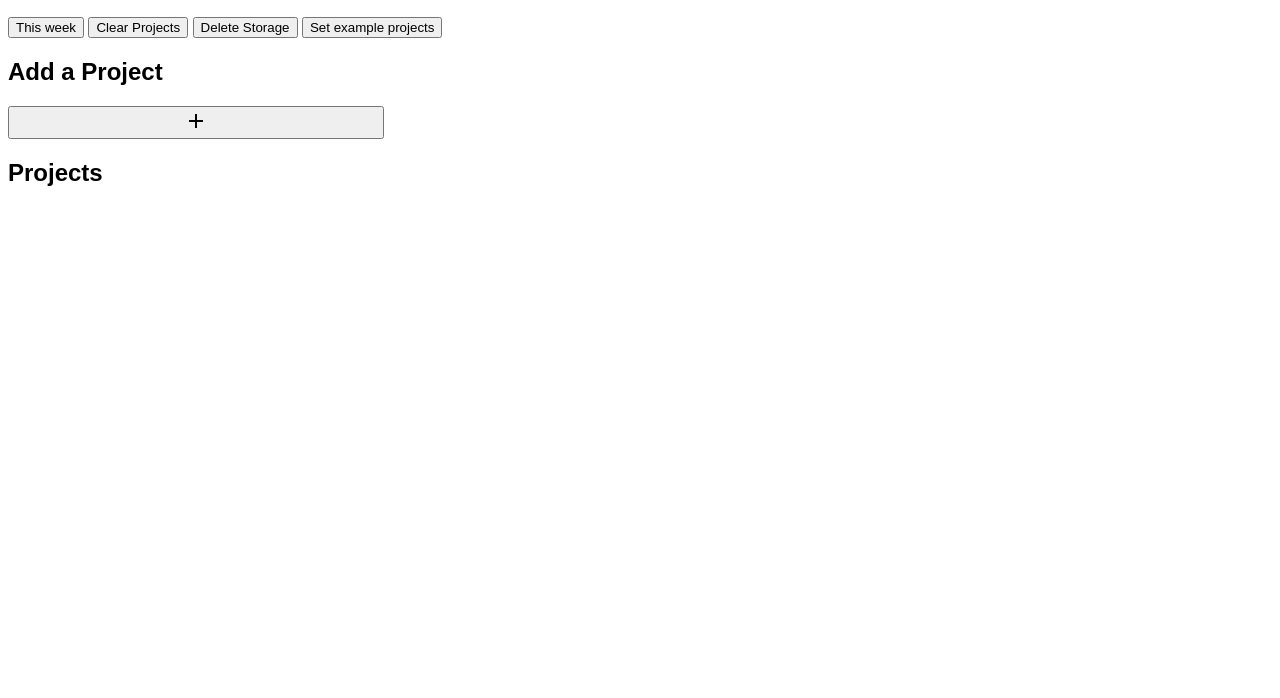
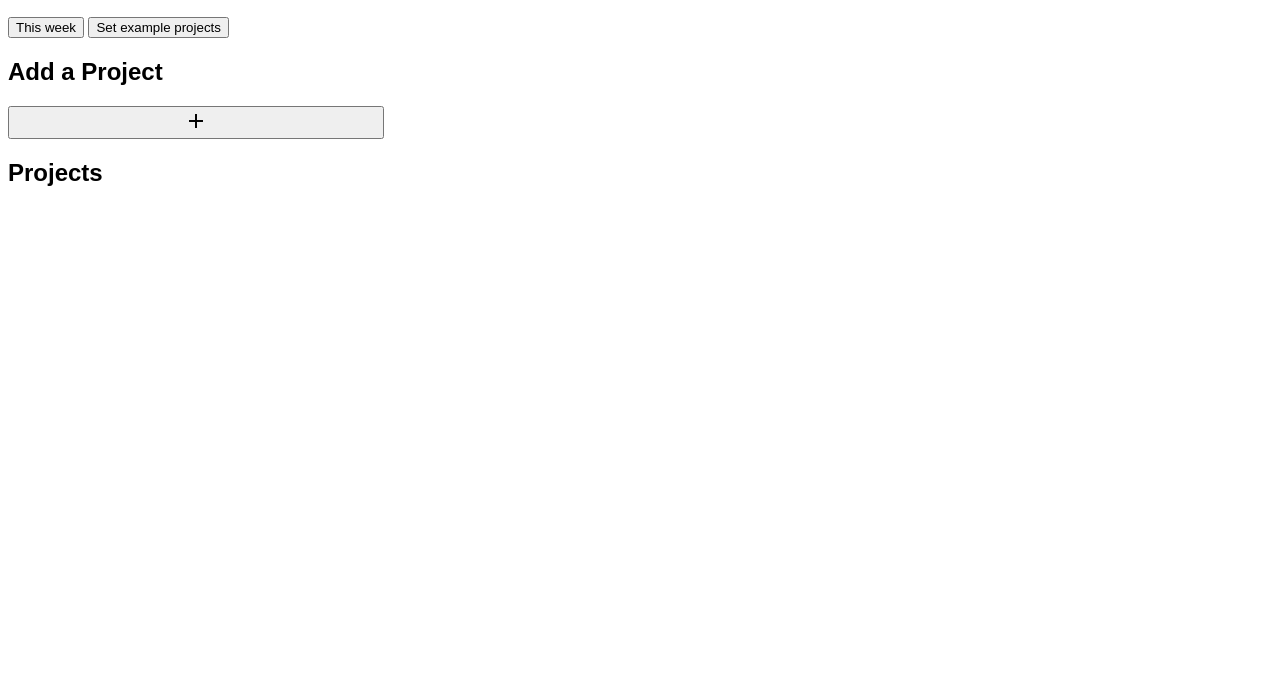
Before and after one commit to BorisKarl/todo, a website built with webpack: page dist/index.html in a window 1280 px wide. Shown: the part 102-800 px from the top of the page. Built offline with nearby package versions, Linux system fonts and the light colour scheme; a web font is replaced by a local one.

Commit message:
deleted buttons (all and delete project)

```diff
--- a/dist/index.html
+++ b/dist/index.html
@@ -17,10 +17,7 @@
         <nav>
             <div class="calender_button" id="calender_button">
                 <button type="button" id="thisWeek">This week</button>
-                <button type="button" id="clearProjects">Clear Projects</button>
-                <button type="button" id="deleteProjects">Delete Storage</button>
                 <button type="button" id="localStorage">Set example projects</button>
-
             </div>
         </nav>
         <div class="flex_container">
```
